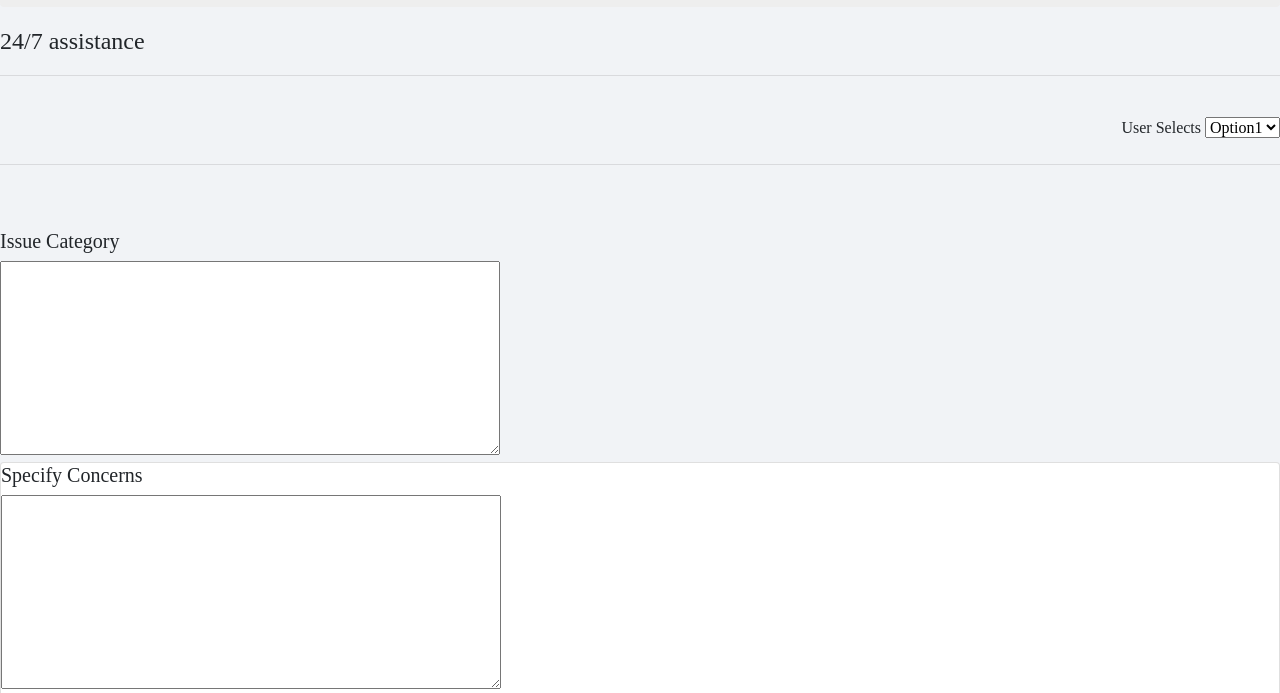
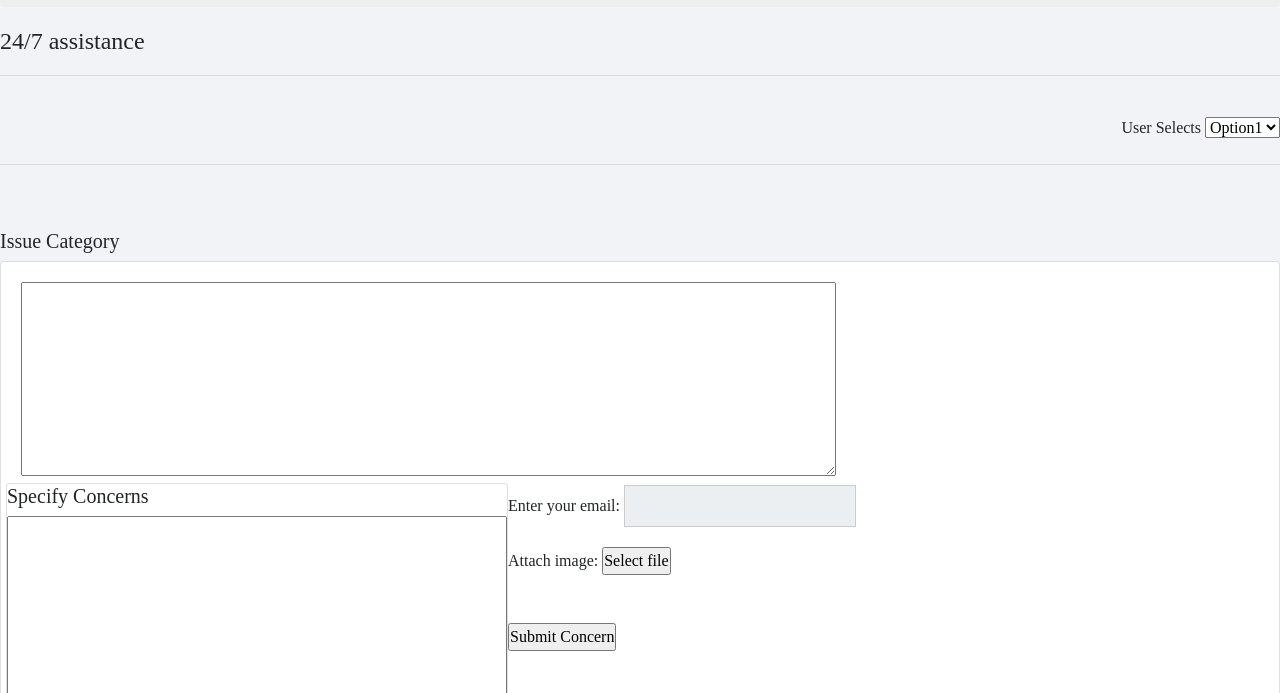
Before and after one commit to praths2020/sheltown, a website: page assistance.html in a window 1280 px wide. Shown: the part 107-800 px from the top of the page. Drawn offline with nearby package versions, Linux system fonts and the light colour scheme; files that its build step writes are made by us from their sources.

Commit message:
Update assistance.html

```diff
--- a/assistance.html
+++ b/assistance.html
@@ -94,7 +94,10 @@
 
             <h5>Issue Category</h5>
 
-        <div style='width:500px'>
+        <div class="card">
+          <div class="card-body">
+            <div class="row">
+              <div class="col-8">
                               <textarea name="" id="" cols="400" rows="8" style='width: 100%;'>
                               </textarea>
                             </div>
```
